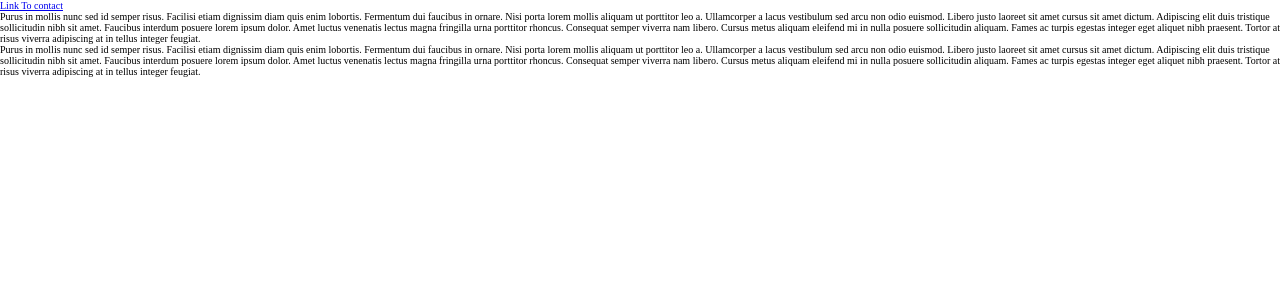
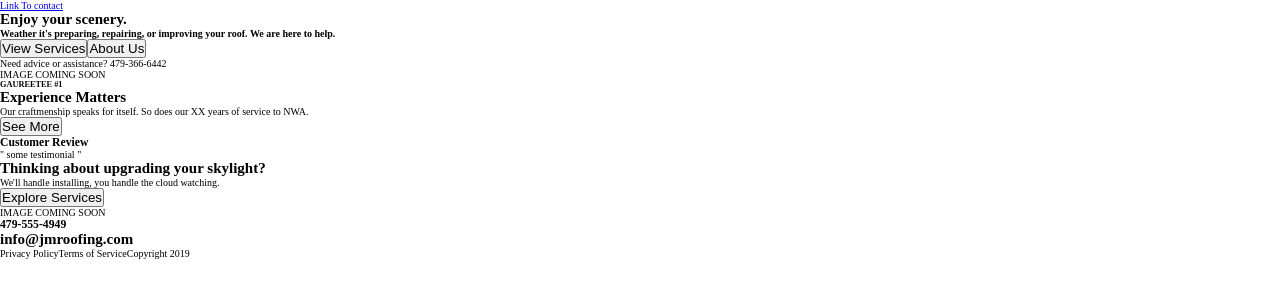
Before and after one commit to ronaldpedid/jmroofing, a React app in the folder client/: page / in a window 1280 px wide. Shown: the top 300 px of the page. Built offline with nearby package versions, Linux system fonts and the light colour scheme; the HTML template or start-up script is replaced by a standard one.

Commit message:
started development build v0.01

```diff
--- a/client/src/App.js
+++ b/client/src/App.js
@@ -3,6 +3,7 @@ import { BrowserRouter, Route, Switch } from 'react-router-dom';
 import { HomeView } from './views/Home';
 import styles from './index.scss';
 import { ContactRender } from './views/Contact/cForm';
+import Footer from './components/footer/Footer';
 
 
 class App extends Component {
@@ -15,6 +16,7 @@ class App extends Component {
             <Route exact path="/" component={HomeView} />
             <Route path="/contact" component={ContactRender} />
           </Switch>
+          <Footer />
         </div>
       </BrowserRouter>
     )
--- /dev/null
+++ b/client/src/components/boxes/Box.js
@@ -0,0 +1,65 @@
+import React, { Component } from 'react';
+import styles from './box.scss';
+import { Button } from '../button/Button';
+
+export class ContentBox extends Component {
+  constructor(props) {
+    super(props);
+    const {
+      className
+    } = this.props;
+  }
+  render() {
+    return (
+      <div className={this.props.className}>
+        {this.props.children}
+      </div>
+    )
+  }
+}
+
+export class BoxRow extends Component {
+  render() {
+    return (
+      <div className={styles.contentRow}>
+        <ContentBox>IMAGE COMING SOON</ContentBox>
+        <ContentBox>
+          <h5>GAUREETEE #1</h5>
+          <h2>Experience Matters</h2>
+          <p>Our craftmenship speaks for itself. So does our XX years of service to NWA.</p>
+          <Button className={styles.transButton}>
+            See More
+          </Button>
+        </ContentBox>
+      </div>
+    )
+  }
+}
+
+export class BoxRowReverse extends Component {
+  render() {
+    return (
+      <div className={styles.contentRow}>
+        <ContentBox>
+          <h2>Thinking about upgrading your skylight?</h2>
+          <p>We'll handle installing, you handle the cloud watching.</p>
+          <Button className={styles.transButton}>
+            Explore Services </Button>
+        </ContentBox>
+        <ContentBox>IMAGE COMING SOON</ContentBox>
+
+      </div>
+    )
+  }
+}
+
+export class BoxTestimonials extends Component {
+  render() {
+    return (
+      <div className={styles.contentRow}>
+        <h3>Customer Review</h3>
+        <p> " some testimonial "</p>
+      </div>
+    )
+  }
+}
--- /dev/null
+++ b/client/src/components/button/Button.js
@@ -0,0 +1,18 @@
+import React, { Component } from 'react'
+
+export class Button extends Component {
+  constructor(props) {
+    super(props);
+    const {
+      className,
+      onClick
+    } = this.props;
+  }
+  render() {
+    return (
+      <button className={this.props.className} onClick={this.props.onClick}>
+        {this.props.children}
+      </button>
+    )
+  }
+}
--- /dev/null
+++ b/client/src/components/footer/Footer.js
@@ -0,0 +1,20 @@
+import React, { Component } from 'react';
+import styles from './footer.scss';
+
+export default class Footer extends Component {
+  render() {
+    return (
+      <footer className={styles.footer}>
+        <div className={styles.contact}>
+          <h3><a>479-555-4949</a></h3>
+          <h2>info@jmroofing.com</h2>
+        </div>
+        <div className={styles.info}>
+          <a>Privacy Policy</a>
+          <a>Terms of Service</a>
+          <a>Copyright 2019</a>
+        </div>
+      </footer>
+    )
+  }
+}
--- /dev/null
+++ b/client/src/components/landing/Lander.js
@@ -0,0 +1,23 @@
+import React, { Component } from 'react';
+import styles from './lander.scss';
+import { Button } from '../button/Button';
+
+export default class Lander extends Component {
+  render() {
+    return (
+      <section className={styles.heroContainer}>
+        <div className={styles.heroBackground}>
+          <div className={styles.heroContent}>
+            <h1>Enjoy your scenery.</h1>
+            <h4>Weather it's preparing, repairing, or improving your roof. We are here to help.</h4>
+            <Button className={styles.heroButton}>View Services</Button>
+            <Button className={styles.heroButton}>About Us</Button>
+          </div>
+        </div>
+        <div className={styles.heroFooter}>
+          <p>Need advice or assistance? <span className={styles.hyperline}>479-366-6442</span></p>
+        </div>
+      </section>
+    )
+  }
+}
--- a/client/src/views/Home/index.js
+++ b/client/src/views/Home/index.js
@@ -1,53 +1,17 @@
 import React, { Component } from 'react';
 import styles from './home.scss';
+import Lander from '../../components/landing/Lander';
+import { BoxRow, BoxTestimonials, BoxRowReverse } from '../../components/boxes/Box';
 
 export class HomeView extends Component {
 
   render() {
     return (
-      <div className={styles.gridWrapper}>
-        <div className={styles.panelContainer}>
-          <div className={styles.gridLeft}>
-
-          </div>
-        </div>
-
-
-        <div className={styles.panelContainer}>
-          <div className={styles.gridCenter}>
-            <p>
-              Purus in mollis nunc sed id semper risus.
-              Facilisi etiam dignissim diam quis enim lobortis.
-              Fermentum dui faucibus in ornare. Nisi porta lorem mollis
-              aliquam ut porttitor leo a. Ullamcorper a lacus vestibulum sed
-              arcu non odio euismod. Libero justo laoreet sit amet cursus sit amet
-              dictum. Adipiscing elit duis tristique sollicitudin nibh sit amet.
-              Faucibus interdum posuere lorem ipsum dolor. Amet luctus venenatis
-              lectus magna fringilla urna porttitor rhoncus. Consequat semper viverra nam libero.
-              Cursus metus aliquam eleifend mi in nulla posuere sollicitudin aliquam.
-              Fames ac turpis egestas integer eget aliquet nibh praesent.
-              Tortor at risus viverra adipiscing at in tellus integer feugiat.
-          </p>
-          </div>
-
-        </div>
-        <div className={styles.panelContainer}>
-          <div className={styles.gridRight}>
-            <p>
-              Purus in mollis nunc sed id semper risus.
-              Facilisi etiam dignissim diam quis enim lobortis.
-              Fermentum dui faucibus in ornare. Nisi porta lorem mollis
-              aliquam ut porttitor leo a. Ullamcorper a lacus vestibulum sed
-              arcu non odio euismod. Libero justo laoreet sit amet cursus sit amet
-              dictum. Adipiscing elit duis tristique sollicitudin nibh sit amet.
-              Faucibus interdum posuere lorem ipsum dolor. Amet luctus venenatis
-              lectus magna fringilla urna porttitor rhoncus. Consequat semper viverra nam libero.
-              Cursus metus aliquam eleifend mi in nulla posuere sollicitudin aliquam.
-              Fames ac turpis egestas integer eget aliquet nibh praesent.
-              Tortor at risus viverra adipiscing at in tellus integer feugiat.
-              </p>
-          </div>
-        </div>
+      <div className={styles.homeWrapper}>
+        <Lander />
+        <BoxRow />
+        <BoxTestimonials />
+        <BoxRowReverse />
       </div>
     )
   }
```
Also changed, not shown: client/src/components/boxes/box.scss (added), client/src/components/button/button.scss (added), client/src/components/footer/footer.scss (added), client/src/components/landing/lander.scss (added).
